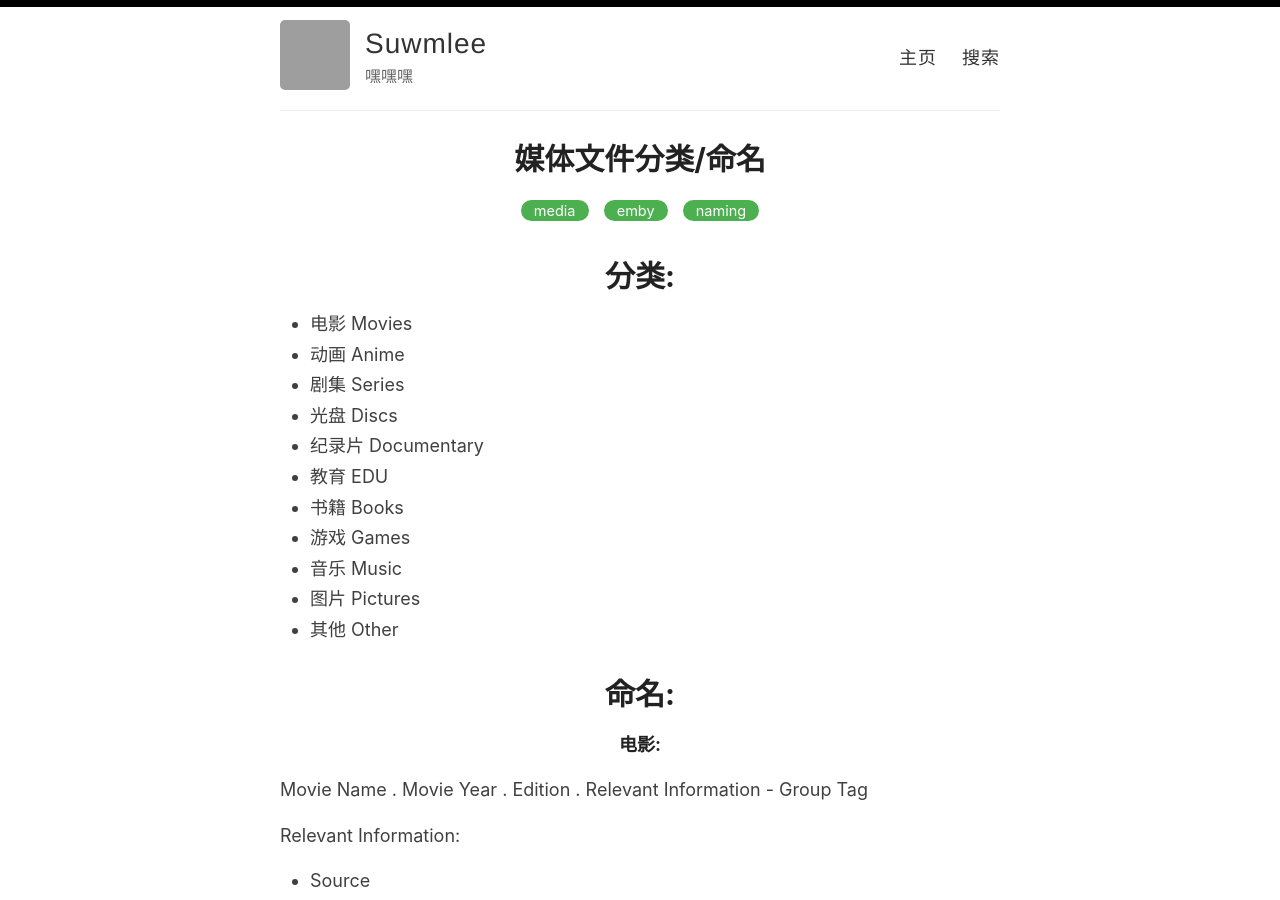
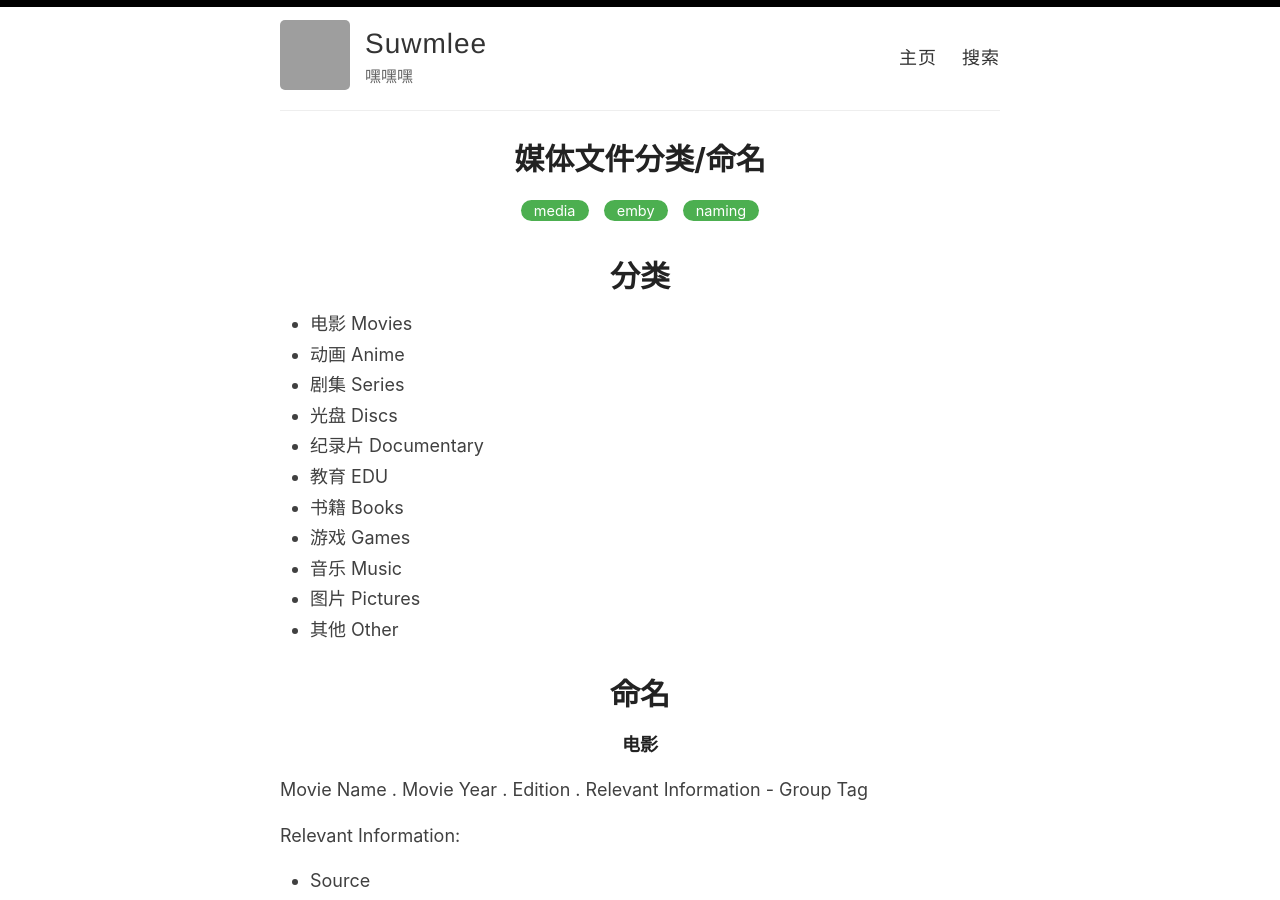
Before and after one commit to Suwmlee/suwmlee.github.io, a Jekyll site: the page built from _posts/2021-12-05-rename-media-files.md, in a window 1280 px wide and 900 px high. Built offline with Jekyll 4.4.1, drawn with Linux system fonts in a browser that asks for light colours; grey boxes are pictures that could not be loaded.

````diff
--- a/_posts/2021-12-05-rename-media-files.md
+++ b/_posts/2021-12-05-rename-media-files.md
@@ -4,7 +4,7 @@ title: 媒体文件分类/命名
 categories: [media, emby, naming]
 ---
 
-# 分类:
+# 分类
   - 电影 Movies
   - 动画 Anime
   - 剧集 Series
@@ -17,9 +17,9 @@ categories: [media, emby, naming]
   - 图片 Pictures
   - 其他 Other
 
-# 命名:
+# 命名
 
-#### 电影:
+#### 电影
 
 Movie Name . Movie Year . Edition . Relevant Information - Group Tag
 
@@ -68,7 +68,7 @@ Snatch.2000.UHD.BluRay.2160p.HEVC.TrueHD.Atmos.7.1-BeyondHD
 Marvel's.Agents.of.S.H.I.E.L.D.S07.BluRay.1080p.AVC.DTS-HD.MA.5.1-BeyondHD
 ```
 
-#### 剧集:
+#### 剧集
 
 Series Name . Series Year . Season Number(+Episode Number) . Edition . Relevant Information . Group Tag
 
````
